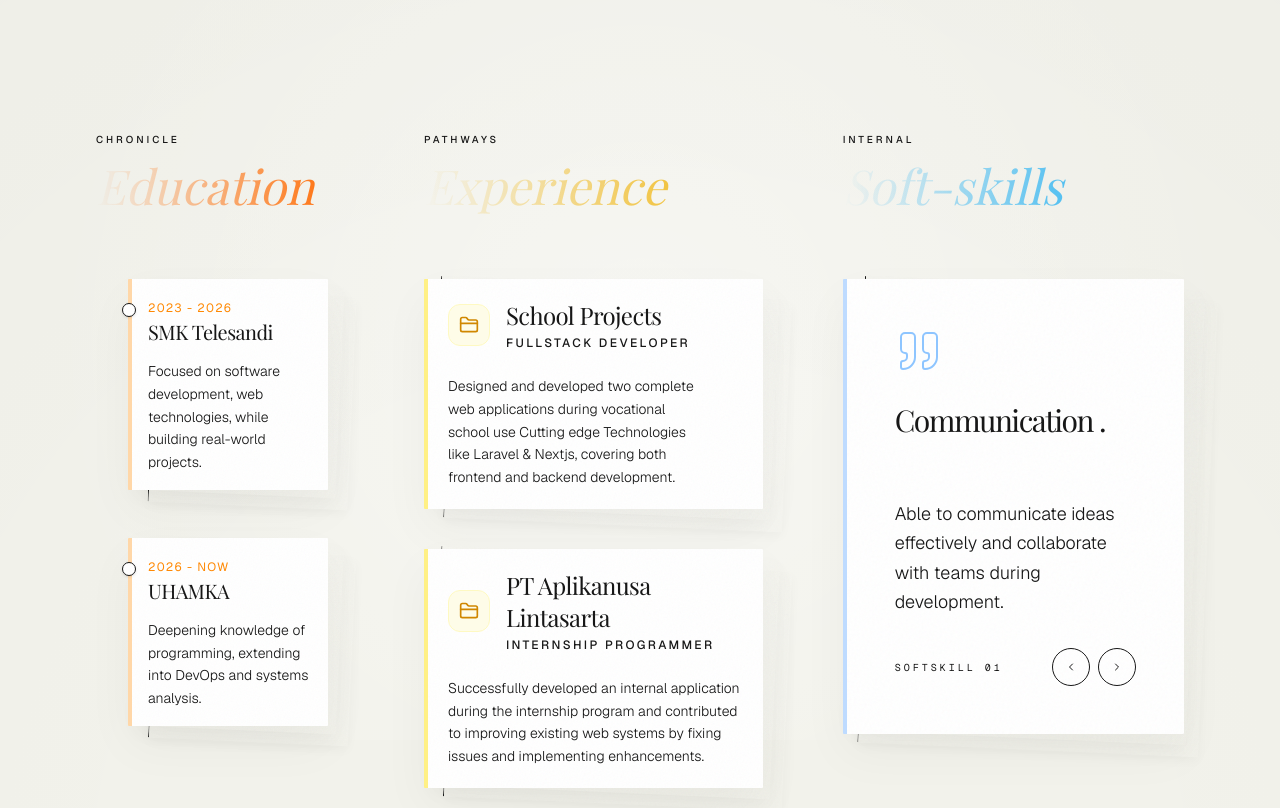
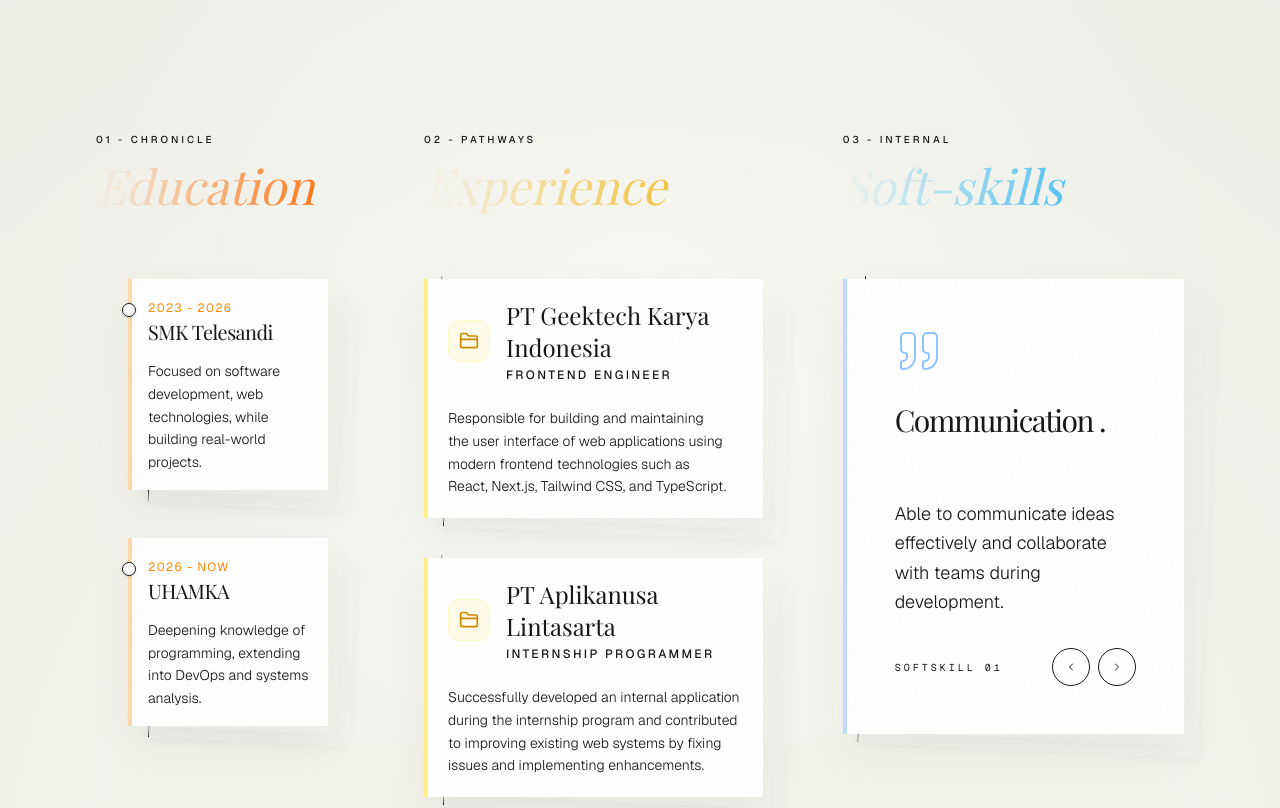
Before and after one commit to setsuwww/Katirstecy, a Next.js app: page / in a window 1280 px wide. Shown: the part 860-1668 px from the top of the page. Built offline with nearby package versions, Linux system fonts and the light colour scheme; a web font is replaced by a local one.

Commit message:
Edit content

```diff
--- a/app/components/About/AboutExperience.jsx
+++ b/app/components/About/AboutExperience.jsx
@@ -29,11 +29,11 @@
                 </div>
 
                 <div className="flex flex-col">
-                  <h3 className="font-serif text-lg lg:text-2xl text-olive-800 tracking-tight transition-all duration-300 group-hover:text-yellow-800">
+                  <h3 className="font-serif text-lg lg:text-2xl text-olive-800 transition-all duration-300 group-hover:text-yellow-800">
                     {item.company}
                   </h3>
 
-                  <p className="text-[8px] lg:text-xs uppercase tracking-[0.2em] text-olive-500 font-medium mt-1">
+                  <p className="text-[6px] lg:text-xs uppercase tracking-[0.2em] text-olive-500 font-medium mt-1">
                     {item.title}
                   </p>
                 </div>
--- a/app/components/Footer.jsx
+++ b/app/components/Footer.jsx
@@ -2,7 +2,7 @@
 
 export const Footer = () => {
   return (
-    <footer className="w-full py-8 border-t border-black/10 flex items-center justify-center bg-white text-center text-gray-600">
+    <footer className="w-full py-8 border-t border-black/10 flex items-center justify-center bg-white text-center text-olive-600">
       <div className="max-w-350 px-6 md:px-12">
         <p className="font-serif text-sm">Copyright © 2026 Katirstecu</p>
       </div>
--- a/app/constants/education.json
+++ b/app/constants/education.json
@@ -1,6 +1,6 @@
 {
   "section": {
-    "label": "Chronicle",
+    "label": "01 - Chronicle",
     "title": "Education"
   },
   "items": [
--- a/app/constants/experience.json
+++ b/app/constants/experience.json
@@ -1,14 +1,14 @@
 {
   "section": {
-    "label": "Pathways",
+    "label": "02 - Pathways",
     "title": "Experience"
   },
   "items": [
     {
-      "title": "Fullstack Developer",
-      "company": "School Projects",
-      "period": "2023 - 2026",
-      "description": "Designed and developed two complete web applications during vocational school use Cutting edge Technologies like Laravel & Nextjs, covering both frontend and backend development."
+      "title": "Frontend Engineer",
+      "company": "PT Geektech Karya Indonesia",
+      "period": "2026 - NOW",
+      "description": "Responsible for building and maintaining the user interface of web applications using modern frontend technologies such as React, Next.js, Tailwind CSS, and TypeScript."
     },
     {
       "title": "Internship Programmer",
--- a/app/constants/hobbies.json
+++ b/app/constants/hobbies.json
@@ -1,6 +1,6 @@
 {
   "section": {
-    "label": "My Passions",
+    "label": "04 - My Passions",
     "title": "Hobbies & Interests"
   },
   "items": [
--- a/app/constants/projects.json
+++ b/app/constants/projects.json
@@ -1,6 +1,6 @@
 {
   "section": {
-    "label": "PORTFOLIO OF",
+    "label": "06 - PORTFOLIO OF",
     "title": "Project Collections",
     "subtitle": "A collection of some of my best projects, experiments, and learnings, created with cross-tech stack"
   },
@@ -14,7 +14,12 @@
       "id": "01",
       "title": "Virspeed",
       "description": "Information System Management Shift webbase using Nextjs javascript, Shadcn, Zustand, Prisma and Postgresql",
-      "tags": ["Next.js", "Tailwindcss", "Postgresql", "Neon"],
+      "tags": [
+        "Next.js",
+        "Tailwindcss",
+        "Postgresql",
+        "Neon"
+      ],
       "github": "https://github.com",
       "image": "/projects/virspeed.avif"
     },
@@ -22,7 +27,11 @@
       "id": "02",
       "title": "Nexttask",
       "description": "Multi-Todolist App use Nextjs typescript, Shadcn Tailwindcss, Zustand, Prisma and MySQL as Database",
-      "tags": ["Next.js", "Tailwindcss", "MySQL"],
+      "tags": [
+        "Next.js",
+        "Tailwindcss",
+        "MySQL"
+      ],
       "github": "https://github.com",
       "image": "/projects/nexttask.avif"
     },
@@ -30,7 +39,14 @@
       "id": "03",
       "title": "MR:Space2",
       "description": "Laravel Inertia React SPA experience for build SaaS App using Laravel, Inertia, React, Tailwindcss and MySQL",
-      "tags": ["PHP", "Laravel", "Inertia", "React", "Tailwindcss", "MySQL"],
+      "tags": [
+        "PHP",
+        "Laravel",
+        "Inertia",
+        "React",
+        "Tailwindcss",
+        "MySQL"
+      ],
       "github": "https://github.com",
       "image": "/projects/mrspace.avif"
     },
@@ -38,7 +54,13 @@
       "id": "04",
       "title": "Areact",
       "description": "Folder & File management using Vite React for Frontend, + ASP.NET Microsoft with CSharp(C#/CS) as MVC Backend",
-      "tags": ["React", "Vite", "ASP.NET", "Tailwindcss", "C#"],
+      "tags": [
+        "React",
+        "Vite",
+        "ASP.NET",
+        "Tailwindcss",
+        "C#"
+      ],
       "github": "https://github.com",
       "image": "/projects/areact.avif"
     },
@@ -46,7 +68,13 @@
       "id": "05",
       "title": "Sevior",
       "description": "Multi-Tenant Project Management SaaS Web-based use Next.js, Golang, dan PostgreSQL Cloud (Neon)",
-      "tags": ["Next.js", "Tailwindcss", "Golang", "PostgreSQL", "Neon"],
+      "tags": [
+        "Next.js",
+        "Tailwindcss",
+        "Golang",
+        "PostgreSQL",
+        "Neon"
+      ],
       "github": "https://github.com",
       "image": "/projects/sevior.avif"
     },
@@ -54,7 +82,14 @@
       "id": "06",
       "title": "Veutyfull",
       "description": "Destination article management app using MEVN Stack, (Mysql, Express, Vue + Vite + Tailwindcss, Nodejs) with elegance natural ui",
-      "tags": ["Vue.js", "Vite", "Tailwindcss", "Node.js", "Mysql", "Express"],
+      "tags": [
+        "Vue.js",
+        "Vite",
+        "Tailwindcss",
+        "Node.js",
+        "Mysql",
+        "Express"
+      ],
       "github": "https://github.com",
       "image": "/projects/todocraft.avif"
     }
--- a/app/constants/settings.json
+++ b/app/constants/settings.json
@@ -31,7 +31,7 @@
   },
   "contact": {
     "section": {
-      "label": "CONTACT ME",
+      "label": "07 - CONTACT ME",
       "title": "Let's Work Together!",
       "subtitle": "Open to collaboration, freelance work, and creative discussions, share your thoughts or opinions"
     },
--- a/app/constants/skills.json
+++ b/app/constants/skills.json
@@ -1,6 +1,6 @@
 {
   "section": {
-    "label": "TECHNOLOGIES",
+    "label": "05 - TECHNOLOGIES",
     "title": "Fullstack Skills",
     "subtitle": "Technologies, frameworks and tools I use to build modern digital products."
   },
@@ -60,7 +60,7 @@
     }
   ],
   "softSkillsSection": {
-    "label": "Internal",
+    "label": "03 - Internal",
     "title": "Soft-skills",
     "helperText": "Scroll to flip"
   },
```
